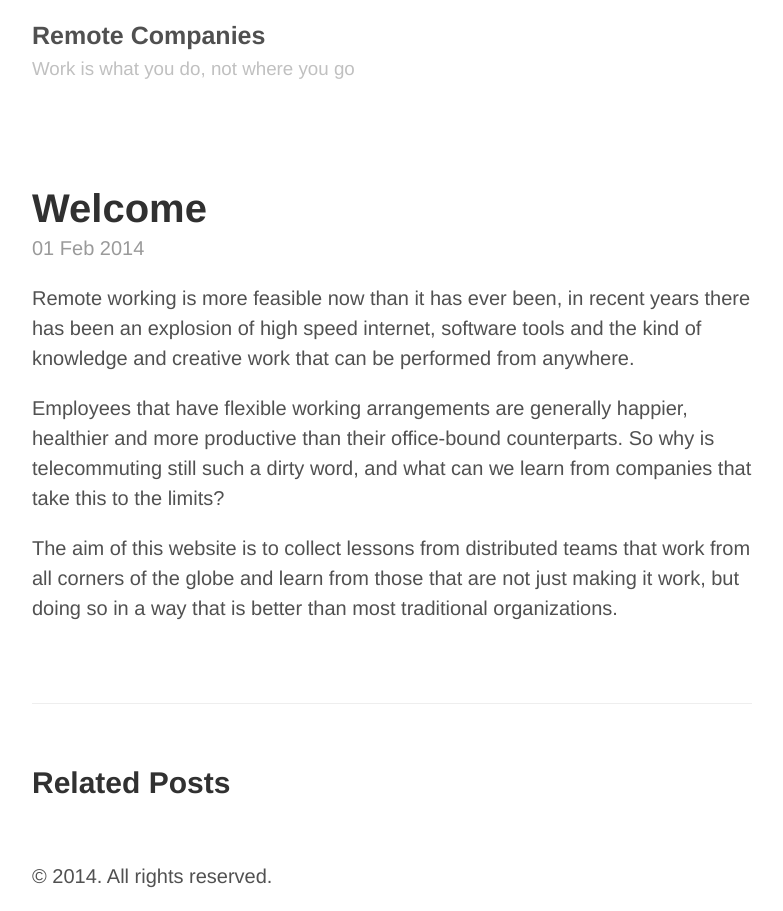
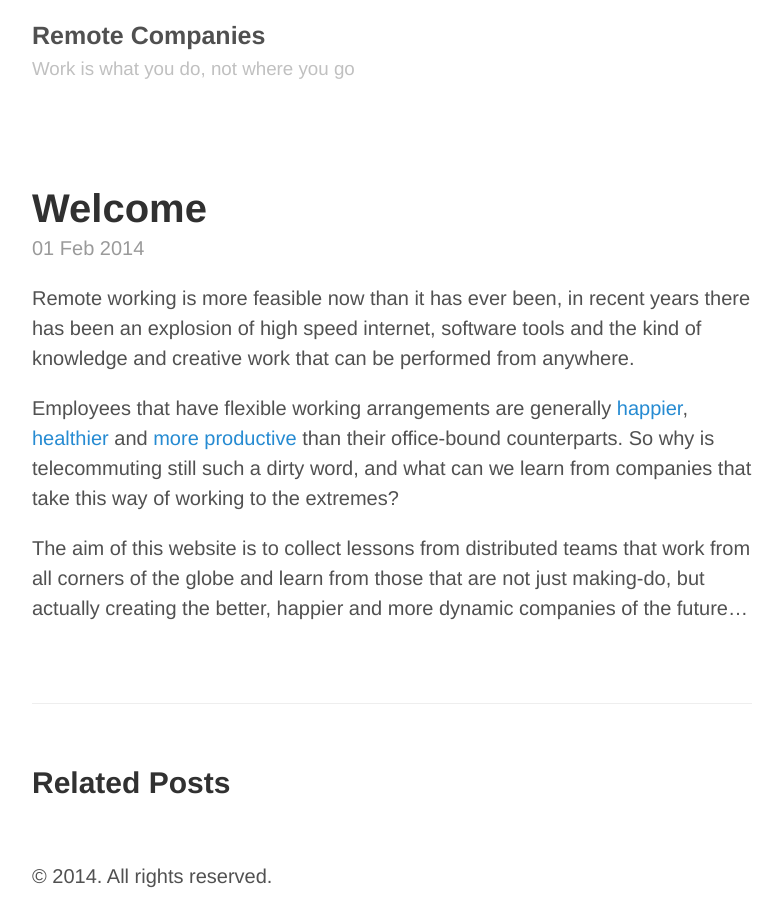
Before and after one commit to tommoor/remotecompanies.com, a Jekyll site: the page built from _posts/2014-02-01-introducing-remote-companies.md, in a window 1280 px wide. Shown: the whole page, without its empty margins (248-1031 px from the left). Built offline with Jekyll 4.4.1, drawn with Linux system fonts in a browser that asks for light colours; Markdown is read by kramdown in place of the engine named in the settings.

Commit message:
Update first post

```diff
--- a/_posts/2014-02-01-introducing-remote-companies.md
+++ b/_posts/2014-02-01-introducing-remote-companies.md
@@ -5,6 +5,6 @@ title: Welcome
 
 Remote working is more feasible now than it has ever been, in recent years there has been an explosion of high speed internet, software tools and the kind of knowledge and creative work that can be performed from anywhere.
 
-Employees that have flexible working arrangements are generally happier, healthier and more productive than their office-bound counterparts. So why is telecommuting still such a dirty word, and what can we learn from companies that take this to the limits?
+Employees that have flexible working arrangements are generally [happier](http://www.connectsolutions.com/remote-worker-study-teleworkers-are-happier-healthier-wealthier), [healthier](http://blog.sqwiggle.com/12-great-ways-to-stay-healthy-as-a-remote-worker/) and [more productive](http://www.businessweek.com/debateroom/archives/2012/01/forget_the_office_let_employees_work_from_home.html) than their office-bound counterparts. So why is telecommuting still such a dirty word, and what can we learn from companies that take this way of working to the extremes?
 
-The aim of this website is to collect lessons from distributed teams that work from all corners of the globe and learn from those that are not just making it work, but doing so in a way that is better than most traditional organizations.
+The aim of this website is to collect lessons from distributed teams that work from all corners of the globe and learn from those that are not just making-do, but actually creating the better, happier and more dynamic companies of the future&hellip;
```
